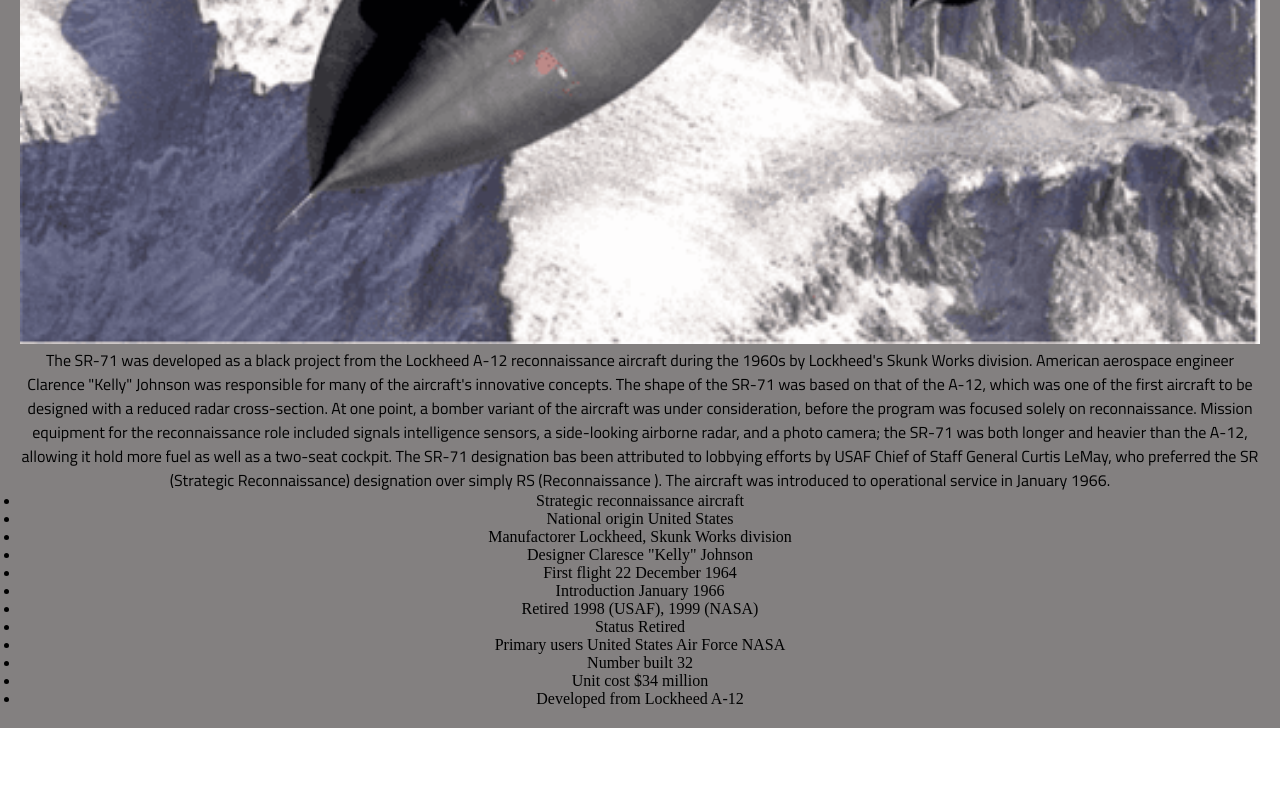
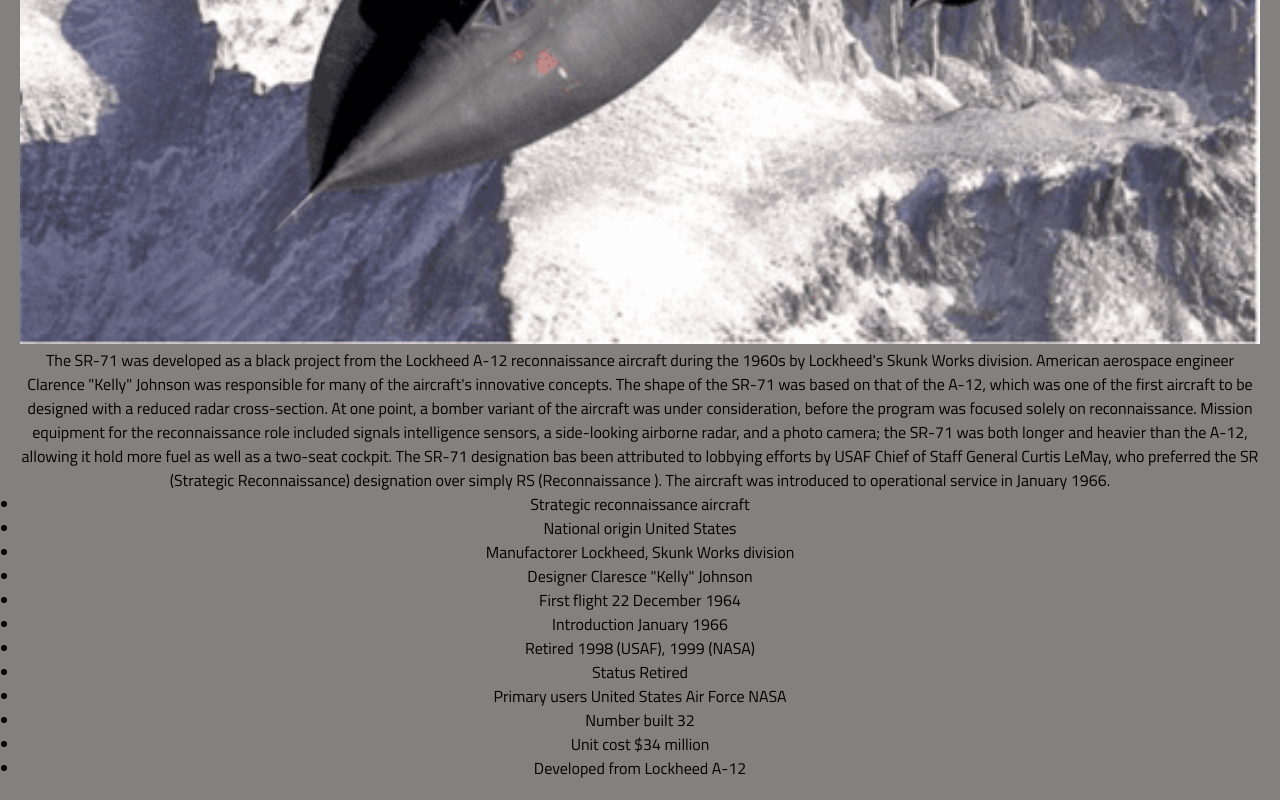
Before and after one commit to AnitaSavchenko/homework2, a plain HTML site: page index.html in a window 1280 px wide. Shown: the part 770-1570 px from the top of the page. Before the commit the page ends 1498 px from the top, so only its background shows below. Drawn offline with nearby package versions, Linux system fonts and the light colour scheme; a web font is replaced by a local one.

Commit message:
Add files via upload

```diff
--- a/index.html
+++ b/index.html
@@ -25,7 +25,7 @@
         innovative concepts. The shape of the SR-71 was based on that of the A-12, which was one of the first aircraft to be designed with a reduced radar cross-section. At one point, a bomber variant of the aircraft was under consideration, before the program was focused solely on reconnaissance. Mission equipment for the reconnaissance role included signals intelligence sensors, a
         side-looking airborne radar, and a photo camera; the SR-71 was both longer and heavier than the A-12, allowing it hold more fuel as well as a two-seat cockpit. The SR-71 designation bas been attributed to lobbying efforts by USAF Chief of Staff
         General Curtis LeMay, who preferred the SR (Strategic Reconnaissance) designation over simply RS (Reconnaissance ). The aircraft was introduced to operational service in January 1966.</p>
-        <ul>
+        <ul class="titillium-web-regulars">
             <li>
                 Strategic reconnaissance aircraft
             </li>
```
